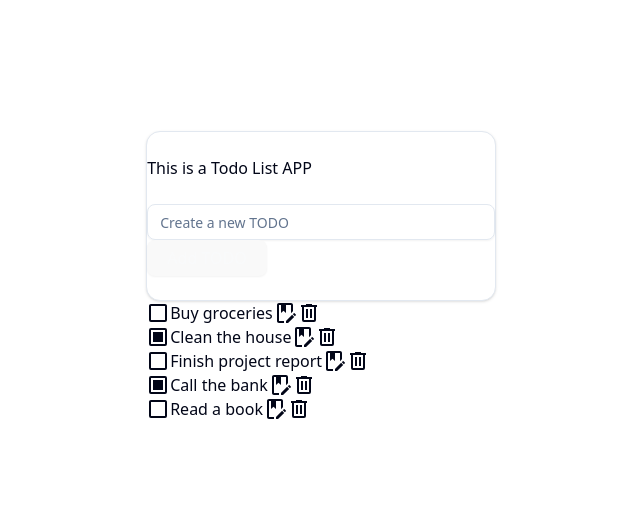
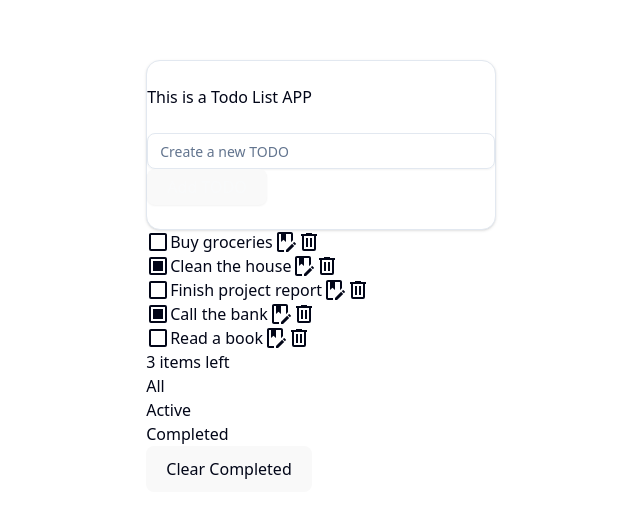
Before and after one commit to ernest03011/react-app, a React (Vite) app: page / in a window 1280 px wide. Shown: the part 124-642 px from the top of the page, without its empty margins (319-959 px from the left). Built offline with nearby package versions, Linux system fonts and the light colour scheme.

Commit message:
chore: add a TodoMenuBar to manage and get status about the current Tasks

```diff
--- a/src/List.jsx
+++ b/src/List.jsx
@@ -1,4 +1,5 @@
 import ListItem from "./ListItem";
+import TodoMenuBar from "./TodoMenuBar";
 
 function List({ todos, setTodos }) {
   function handleToggle(todo) {
@@ -25,6 +26,7 @@ function List({ todos, setTodos }) {
   }
 
   return (
+    <>
       <ul>
         {todos.map((todo) => (
           <ListItem
@@ -36,6 +38,8 @@ function List({ todos, setTodos }) {
           />
         ))}
       </ul>
+      <TodoMenuBar todos={todos} handleDelete={handleDelete} />
+    </>
   );
 }
 
--- /dev/null
+++ b/src/TodoMenuBar.jsx
@@ -0,0 +1,36 @@
+import { useEffect } from "react";
+import { useState } from "react";
+
+function TodoMenuBar({ todos, handleDelete }) {
+  const [itemsLeft, setItemsLeft] = useState(0);
+
+  useEffect(() => {
+    let counter = 0;
+    todos.forEach((todo) => {
+      if (todo.complete === false) {
+        counter += 1;
+      }
+    });
+
+    setItemsLeft(counter);
+  }, [todos]);
+  return (
+    <>
+      <ul>
+        <li>{itemsLeft} items left</li>
+      </ul>
+      <ul>
+        <li>All</li>
+        <li>Active</li>
+        <li>Completed</li>
+      </ul>
+      <ul>
+        <li>
+          <button>Clear Completed</button>
+        </li>
+      </ul>
+    </>
+  );
+}
+
+export default TodoMenuBar;
```
Lines whose indentation alone changed are shown as unchanged.
